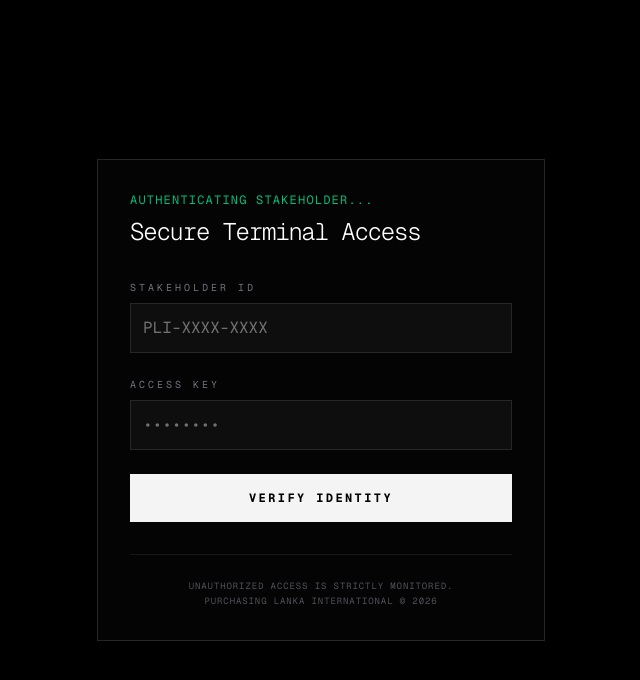
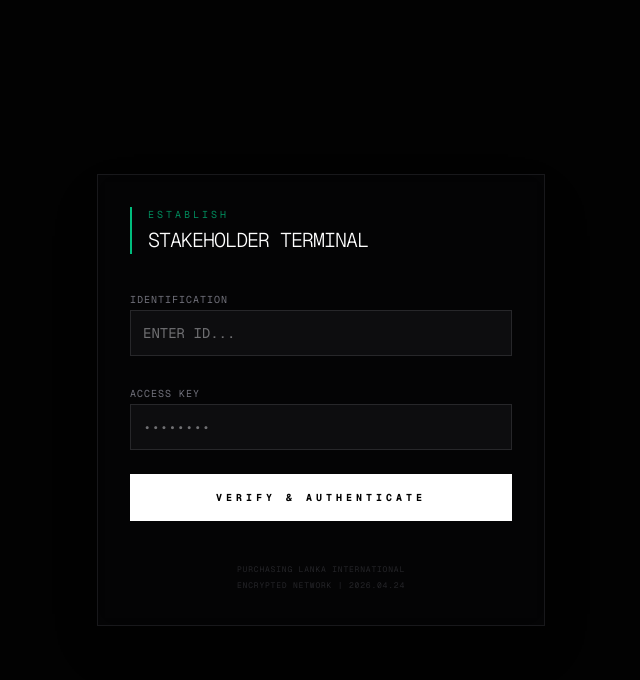
Before and after one commit to JayWanasinghe11/purchasing-lanka, a Next.js app: page /login in a window 1280 px wide. Shown: the top 680 px of the page, without its empty margins (319-959 px from the left). Built offline with nearby package versions, Linux system fonts and the light colour scheme.

Commit message:
Added stakeholder login page with terminal effect

```diff
--- a/app/login/page.tsx
+++ b/app/login/page.tsx
@@ -2,52 +2,61 @@
 import React, { useState, useEffect } from 'react';
 
 export default function LoginPage() {
-  const [text, setText] = useState("");
-  const fullText = "AUTHENTICATING STAKEHOLDER...";
+  const [loadingText, setLoadingText] = useState("");
+  const message = "ESTABLISHING SECURE CONNECTION...";
 
   useEffect(() => {
     let i = 0;
     const interval = setInterval(() => {
-      setText(fullText.slice(0, i));
+      setLoadingText(message.slice(0, i));
       i++;
-      if (i > fullText.length) clearInterval(interval);
-    }, 100);
+      if (i > message.length) clearInterval(interval);
+    }, 500);
     return () => clearInterval(interval);
   }, []);
 
   return (
-    <div className="min-h-screen bg-black flex items-center justify-center font-mono p-6">
-      <div className="max-w-md w-full border border-zinc-800 p-8 bg-zinc-950/50 backdrop-blur-xl">
-        <div className="mb-8">
-          <p className="text-emerald-500 text-xs mb-2 tracking-widest">{text}</p>
-          <h2 className="text-white text-2xl font-light tracking-tighter">Secure Terminal Access</h2>
+    <div className="min-h-screen bg-[#020202] flex items-center justify-center font-mono p-4">
+      <div className="w-full max-w-md border border-zinc-900 bg-zinc-950/40 p-8 shadow-2xl backdrop-blur-md">
+
+        {/* Terminal Header */}
+        <div className="mb-8 border-l-2 border-emerald-500 pl-4">
+          <p className="text-[10px] text-emerald-500 tracking-[0.3em] mb-1 animate-pulse">
+            {loadingText}
+          </p>
+          <h2 className="text-white text-xl font-light tracking-tighter uppercase">
+            Stakeholder Terminal
+          </h2>
         </div>
 
         <form className="space-y-6">
-          <div>
-            <label className="block text-[10px] uppercase tracking-[0.3em] text-zinc-500 mb-2">Stakeholder ID</label>
+          <div className="space-y-2">
+            <label className="text-[10px] text-zinc-500 uppercase tracking-widest">Identification</label>
             <input
               type="text"
-              className="w-full bg-zinc-900/50 border border-zinc-800 p-3 text-zinc-300 focus:outline-none focus:border-emerald-900 transition"
-              placeholder="PLI-XXXX-XXXX"
+              placeholder="ENTER ID..."
+              className="w-full bg-zinc-900/50 border border-zinc-800 p-3 text-sm text-zinc-300 focus:outline-none focus:border-zinc-600 transition"
             />
           </div>
-          <div>
-            <label className="block text-[10px] uppercase tracking-[0.3em] text-zinc-500 mb-2">Access Key</label>
+
+          <div className="space-y-2">
+            <label className="text-[10px] text-zinc-500 uppercase tracking-widest">Access Key</label>
             <input
               type="password"
-              className="w-full bg-zinc-900/50 border border-zinc-800 p-3 text-zinc-300 focus:outline-none focus:border-emerald-900 transition"
               placeholder="••••••••"
+              className="w-full bg-zinc-900/50 border border-zinc-800 p-3 text-sm text-zinc-300 focus:outline-none focus:border-zinc-600 transition"
             />
           </div>
-          <button className="w-full py-4 bg-zinc-100 text-black text-xs font-bold uppercase tracking-[0.2em] hover:bg-emerald-500 transition-colors duration-500">
-            Verify Identity
+
+          <button className="w-full py-4 bg-white text-black text-[10px] font-bold uppercase tracking-[0.4em] hover:bg-emerald-500 transition-all duration-700">
+            Verify & Authenticate
           </button>
         </form>
 
-        <div className="mt-8 pt-6 border-t border-zinc-900">
-          <p className="text-[9px] text-zinc-600 leading-relaxed uppercase tracking-widest text-center">
-            Unauthorized access is strictly monitored. <br/> Purchasing Lanka International © 2026
+        <div className="mt-10 opacity-30">
+          <p className="text-[8px] text-center text-zinc-500 tracking-widest leading-loose">
+            PURCHASING LANKA INTERNATIONAL <br/>
+            ENCRYPTED NETWORK | 2026.04.24
           </p>
         </div>
       </div>
```
